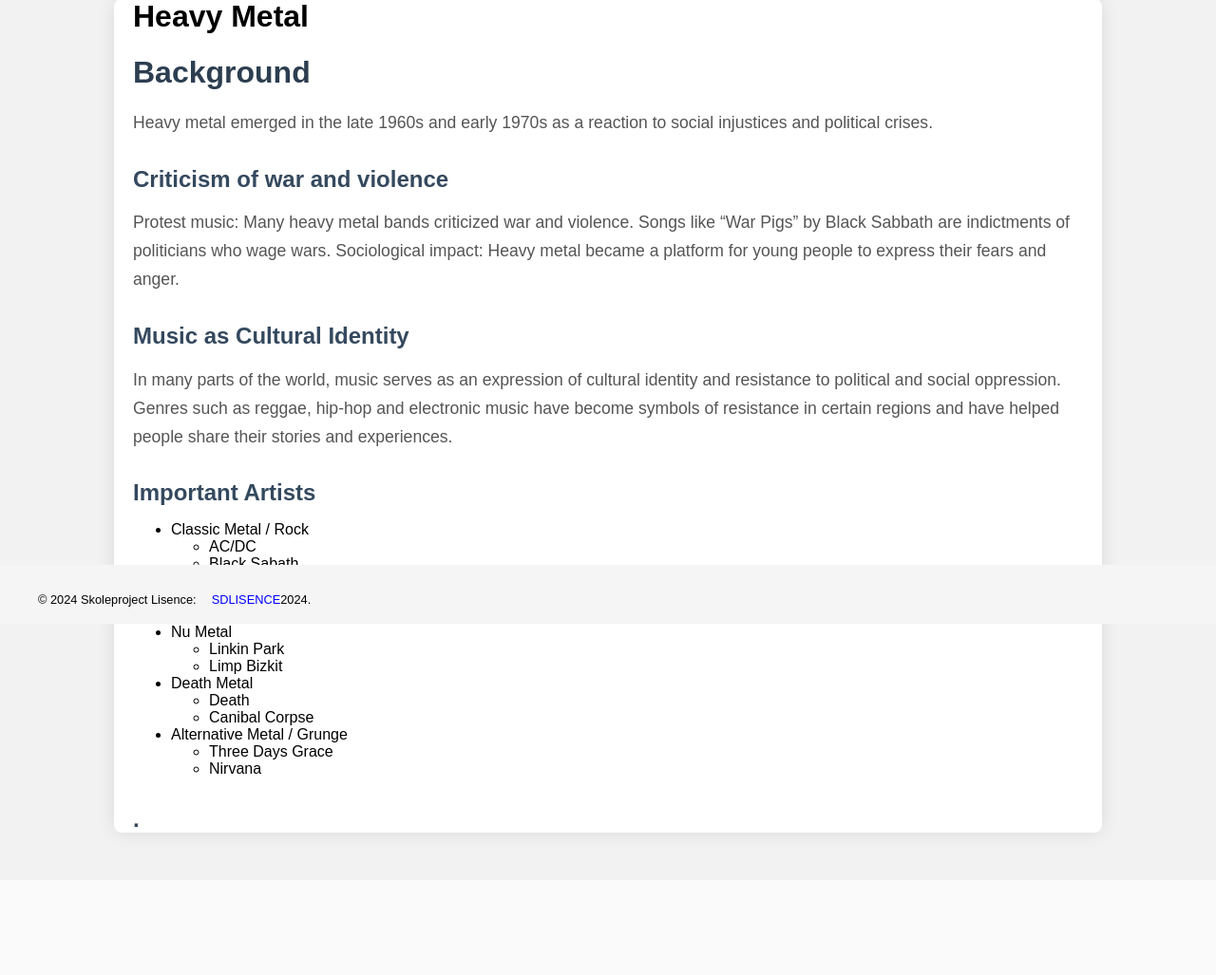
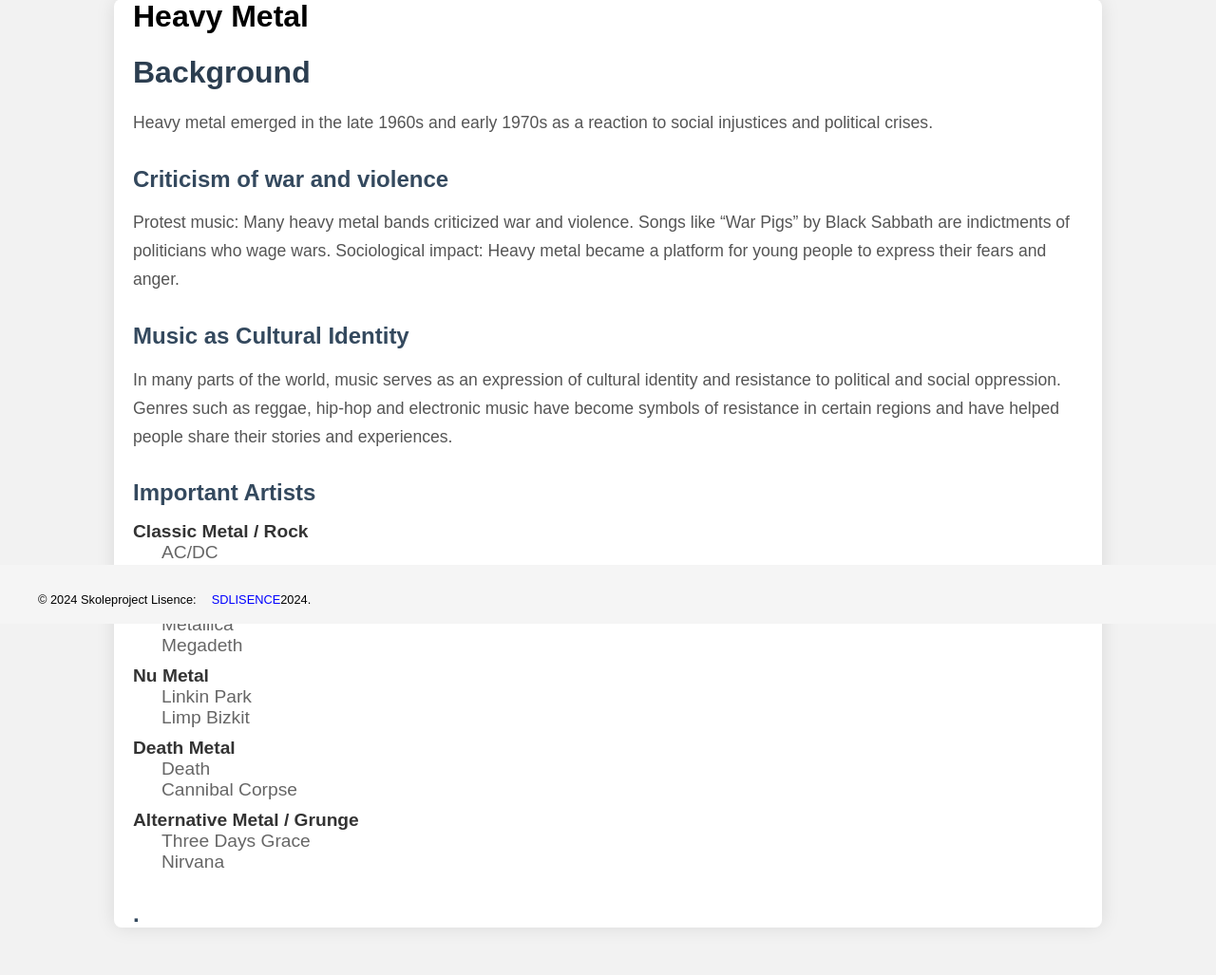
Before and after one commit to SpigrootDev/scool-project, a PHP site: page /wirtschaft.html in a window 1280 px wide. Shown: the part 143-1170 px from the top of the page at 95% size. Before the commit the page ends 1029 px from the top, so only its background shows below. Run offline with PHP 8.4, Linux system fonts and the light colour scheme.

Commit message:
Add files via upload

```diff
--- a/style.css
+++ b/style.css
@@ -173,3 +173,41 @@
   color: #555;
   margin-bottom: 20px;
 }
+/* Styling for the whole list */
+.artist-list {
+  list-style: none;
+  padding: 0;
+  font-family: Arial, sans-serif;
+}
+
+.artist-list > li {
+  margin: 10px 0;
+  font-size: 1.2em;
+}
+
+.artist-list > li > a.genre {
+  font-weight: bold;
+  color: #333;
+  text-decoration: none;
+  cursor: pointer;
+}
+
+.artist-list > li > a.genre:hover {
+  color: #f39c12;
+}
+
+/* Nested lists (bands) */
+.artist-list > li > ul {
+  list-style: none;
+  padding-left: 20px;
+}
+
+.artist-list > li > ul > li {
+  font-size: 1em;
+  color: #666;
+  padding-left: 10px;
+}
+
+.artist-list > li > ul > li:hover {
+  color: #2ecc71;
+}
--- a/wirtschaft.html
+++ b/wirtschaft.html
@@ -30,37 +30,37 @@
       <p>In many parts of the world, music serves as an expression of cultural identity and resistance to political and social oppression. Genres such as reggae, hip-hop and electronic music have become symbols of resistance in certain regions and have helped people share their stories and experiences.</p>
 
       <h3>Important Artists</h3>
-      <ul>
+      <ul class="artist-list">
         <li>
-          <a>Classic Metal / Rock</a>
+          <a href="#" class="genre">Classic Metal / Rock</a>
           <ul>
             <li>AC/DC</li>
-            <li>Black Sabath</li>
+            <li>Black Sabbath</li>
           </ul>
         </li>
         <li>
-          <a>Thrash Metal</a>
+          <a href="#" class="genre">Thrash Metal</a>
           <ul>
             <li>Metallica</li>
-            <li>Megadeath</li>
+            <li>Megadeth</li>
           </ul>
         </li>
         <li>
-          <a>Nu Metal</a>
+        <a href="#" class="genre">Nu Metal</a>
           <ul>
             <li>Linkin Park</li>
             <li>Limp Bizkit</li>
           </ul>
         </li>
         <li>
-          <a>Death Metal</a>
+          <a href="#" class="genre">Death Metal</a>
           <ul>
             <li>Death</li>
-            <li>Canibal Corpse</li>
+            <li>Cannibal Corpse</li>
           </ul>
         </li>
         <li>
-          <a>Alternative Metal / Grunge</a>
+          <a href="#" class="genre">Alternative Metal / Grunge</a>
           <ul>
             <li>Three Days Grace</li>
             <li>Nirvana</li>
```
Also changed, not shown: job.html (+12 -9 lines).
